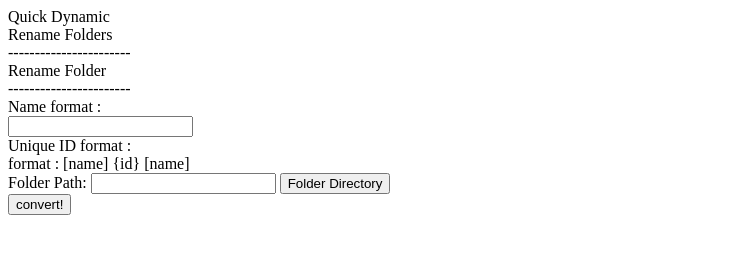
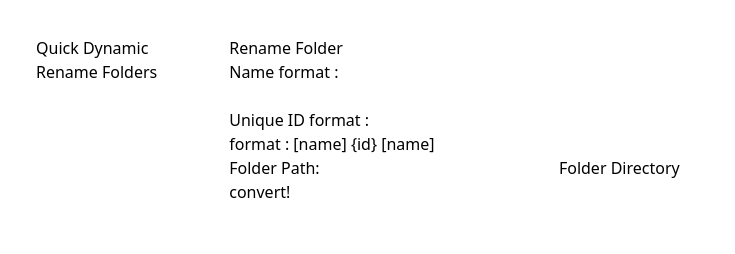
Before and after one commit to YesayaS/quick-dynamic_pywebview-flask, a website: page app/templates/rename-folders.html in a window 1280 px wide. Shown: the whole page, without its empty margins (0-735 px from the left). Drawn offline with nearby package versions, Linux system fonts and the light colour scheme; files that its build step writes are made by us from their sources.

Commit message:
Add tailwind

```diff
--- /dev/null
+++ b/app/static/style.css
@@ -0,0 +1,11 @@
+@tailwind base;
+@tailwind components;
+@tailwind utilities;
+
+*{
+    /* border: 0.1em red solid; */
+}
+
+.sidebar {
+
+}
--- a/app/templates/rename-folders.html
+++ b/app/templates/rename-folders.html
@@ -1,39 +1,39 @@
-<!DOCTYPE html>
+<!doctype html>
 <html>
+
 <head>
   <meta charset="UTF-8" />
   <!-- https://developer.mozilla.org/en-US/docs/Web/HTTP/CSP -->
-    <meta
-      http-equiv="Content-Security-Policy"
-      content="default-src 'self'; script-src 'self'"
-    />
+  <meta name="viewport" content="width=device-width, initial-scale=1.0" />
   <title>Quick-Dynamic</title>
+  <link rel="stylesheet" href="../static/dist/style.css" />
+  <link rel="stylesheet" href="../static/style.css" />
 </head>
+
 <body>
-    <div>
-      <div>Quick Dynamic</div>
+  <div class="flex">
+    <div class=" p-9 ">
+      <div class="">Quick Dynamic</div>
       <div>Rename Folders</div>
     </div>
-    <div>-----------------------</div>
+    <div class="p-9">
       <div>Rename Folder</div>
-    <div>-----------------------</div>
-
       <div>
-      <!-- name + unique id + name-->
         <div>Name format :</div>
         <div><input type="text" id="name-format" value="" /></div>
         <div>Unique ID format :</div>
         <div>format : [name] {id} [name]</div>
-
         <div>
-        <label for="">Folder Path: </label
-        ><input type="text" id="directory-input" value="" />
+          <label for="">Folder Path: </label><input type="text" id="directory-input" value="" />
           <button id="directory-button">Folder Directory</button>
         </div>
         <div><button id="convert">convert!</button></div>
+      </div>
+    </div>
   </div>
 
   <script src="../static/code.jquery.com_jquery-3.7.0.js"></script>
   <script src="../static/rename-folders.js"></script>
 </body>
+
 </html>
--- /dev/null
+++ b/tailwind.config.js
@@ -0,0 +1,13 @@
+/** @type {import('tailwindcss').Config} */
+module.exports = {
+  content: ["./app/templates/**/*.html",
+  "./app/static/**/*.js"],
+  theme: {
+    extend: {
+      width:{
+
+      }
+    },
+  },
+  plugins: [],
+}
```
Also changed, not shown: index.html (added, +11 -0 lines), package.json (added, +7 -0 lines), 1 other file. Lines whose indentation alone changed are shown as unchanged.
